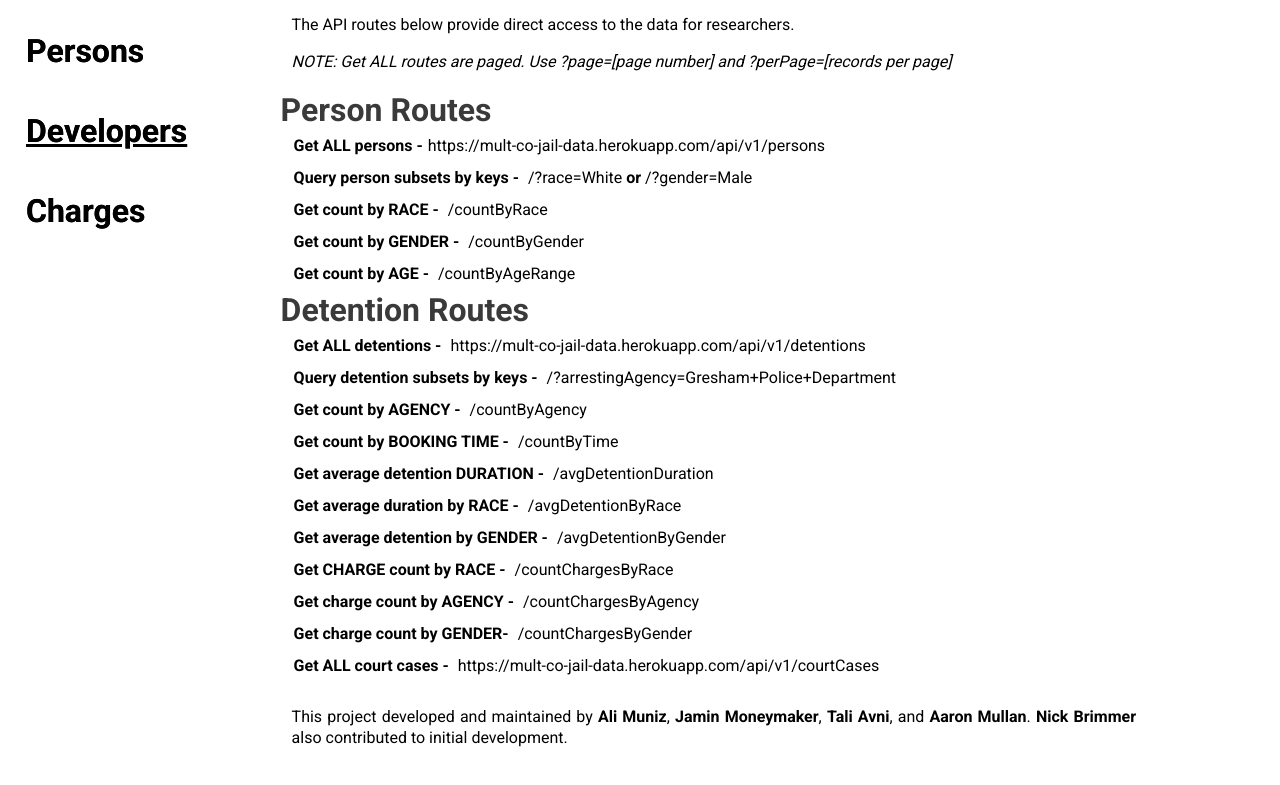
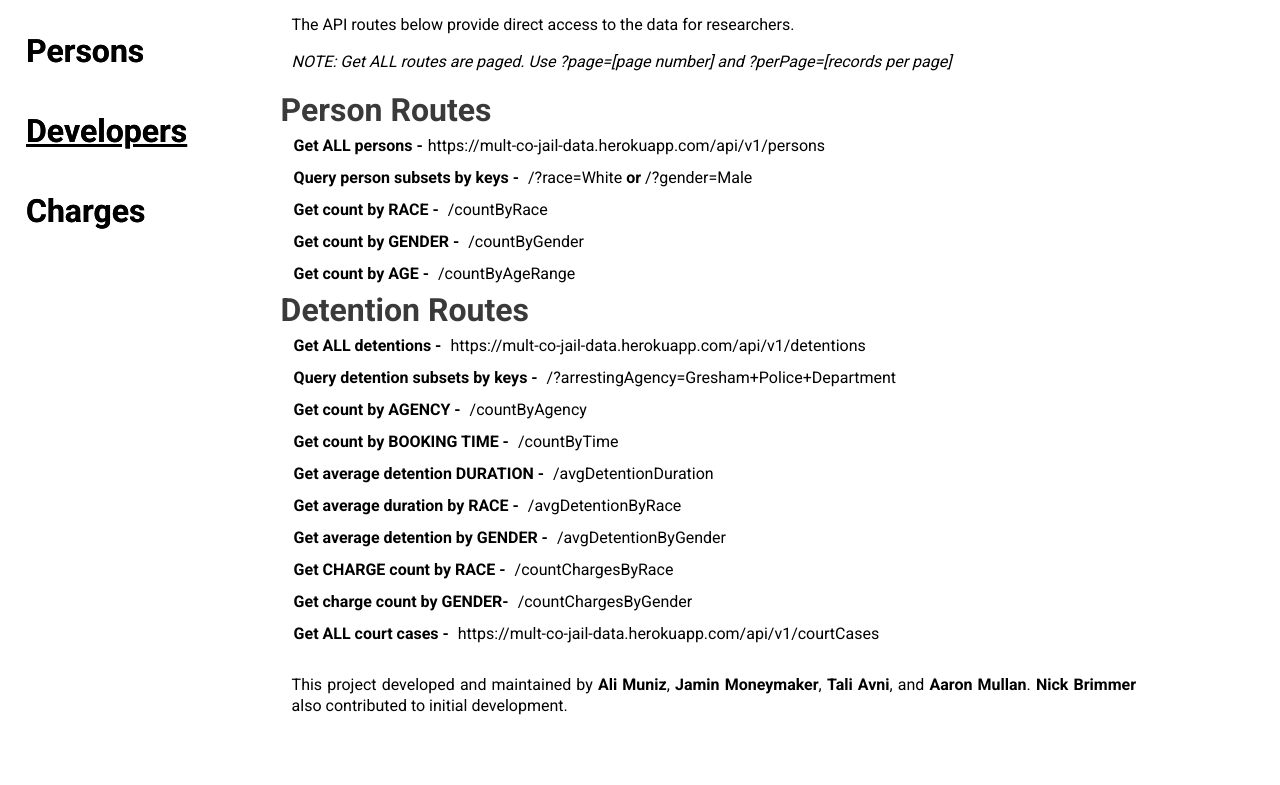
Before and after one commit to JMoneymaker/MultCo-jail-data-FE, a React app: page /developers in a window 1280 px wide. Shown: the part 319-1104 px from the top of the page. Built offline with nearby package versions, Linux system fonts and the light colour scheme; no server answers.

Commit message:
removed get CHARGE count by agency route

```diff
--- a/src/components/DeveloperPage/DeveloperPage.js
+++ b/src/components/DeveloperPage/DeveloperPage.js
@@ -68,9 +68,6 @@ const DeveloperPage = () => {
                 <span className={styles.routes}>Get CHARGE count by RACE - </span><a className={styles.paths} href="https://mult-co-jail-data.herokuapp.com/api/v1/detentions/countChargesByRace" target="_blank">/countChargesByRace</a>
               </li>
               <li>
-                <span className={styles.routes}>Get charge count by AGENCY - </span><a className={styles.paths} href="https://mult-co-jail-data.herokuapp.com/api/v1/detentions/countChargesByAgency" target="_blank">/countChargesByAgency</a>
-              </li>
-              <li>
                 <span className={styles.routes}>Get charge count by GENDER- </span><a className={styles.paths} href="https://mult-co-jail-data.herokuapp.com/api/v1/detentions/countChargesByGender" target="_blank">/countChargesByGender</a>
               </li>
               <li>
```
